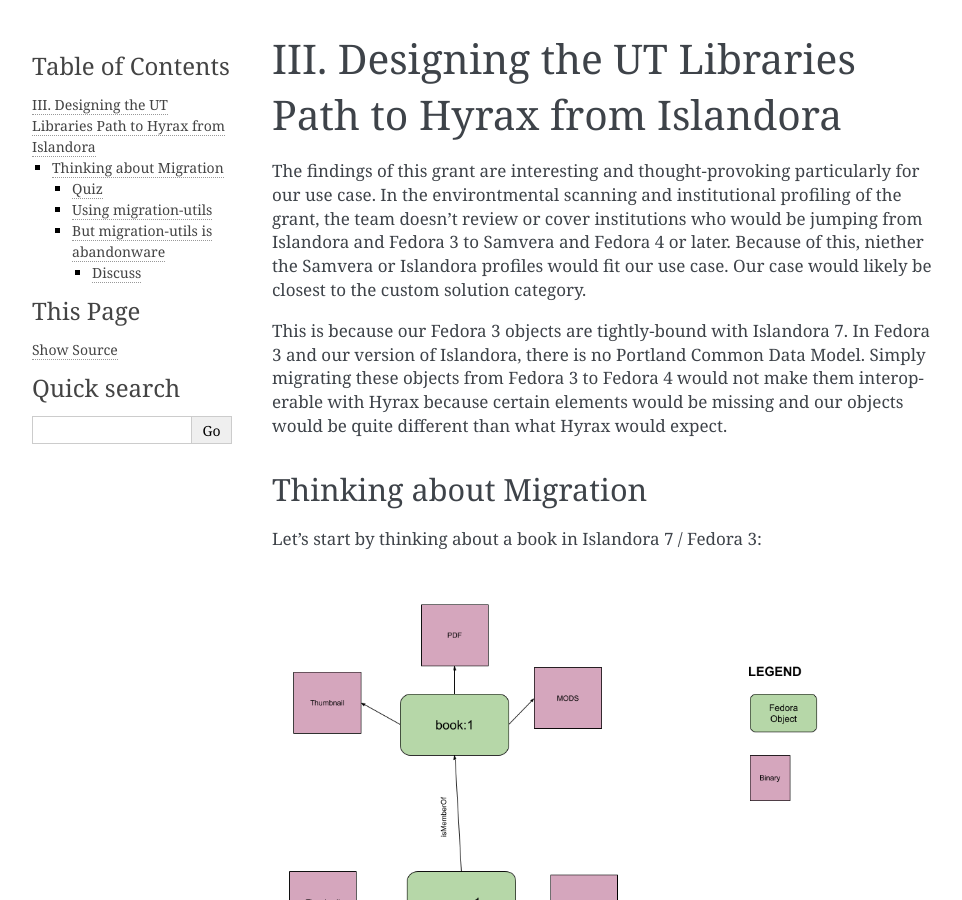
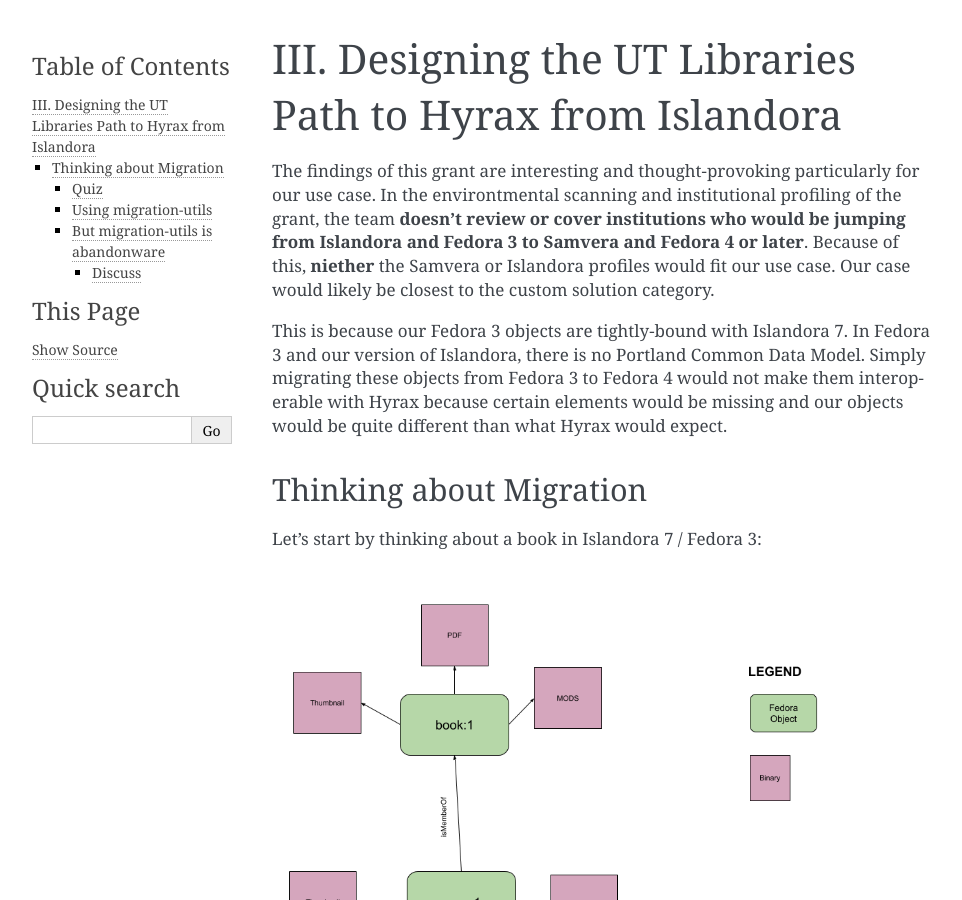
Before and after one commit to markpbaggett/utk_hyrax_review_docs, a Sphinx documentation site: the page built from docs/source/demo2/3_designing_our_path.rst, in a window 1280 px wide and 900 px high. Shown: the whole window, without its empty margins (148-1110 px from the left). Built offline with Sphinx 7.4.7, drawn with Linux system fonts in a browser that asks for light colours.

Commit message:
Highlight.

```diff
--- a/docs/source/demo2/3_designing_our_path.rst
+++ b/docs/source/demo2/3_designing_our_path.rst
@@ -2,8 +2,8 @@ III. Designing the UT Libraries Path to Hyrax from Islandora
 ============================================================
 
 The findings of this grant are interesting and thought-provoking particularly for our use case. In the environtmental
-scanning and institutional profiling of the grant, the team doesn't review or cover institutions who would be jumping
-from Islandora and Fedora 3 to Samvera and Fedora 4 or later.  Because of this, niether the Samvera or Islandora profiles
+scanning and institutional profiling of the grant, the team **doesn't review or cover institutions who would be jumping
+from Islandora and Fedora 3 to Samvera and Fedora 4 or later**.  Because of this, **niether** the Samvera or Islandora profiles
 would fit our use case.  Our case would likely be closest to the custom solution category.
 
 This is because our Fedora 3 objects are tightly-bound with Islandora 7. In Fedora 3 and our version of Islandora, there
```
